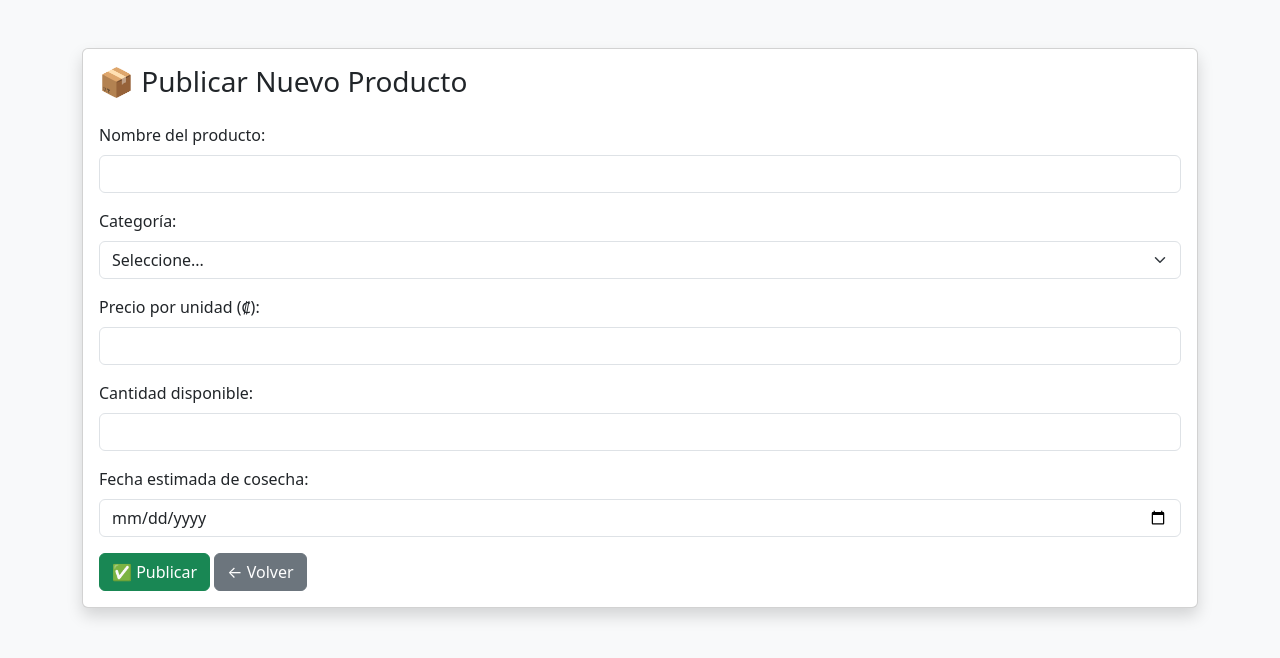
After one commit to CarlosRW/AgroDirectoCR, a PHP site: page /publicar_producto.php in a window 1280 px wide. The commit adds this page. Shown: the top 658 px of the page. Run offline with PHP 8.4, Linux system fonts and the light colour scheme; the visitor is signed in with stand-in values (Sample User, id 1).

Commit message:
Modificaciones Sergio
## Actualización
- Panel principal según el rol
- Productor: acceso a publicación de productos y pedidos
- Consumidor: acceso al catálogo y pedidos (en desarrollo)
- Publicación de productos (solo para productores):
- Formulario para agregar productos con:
- Nombre
- Categoría (Frutas, Vegetales, Granos)
- Precio
- Cantidad disponible
- Fecha estimada de cosecha

```diff
--- /dev/null
+++ b/cerrar_sesion.php
@@ -0,0 +1,5 @@
+<?php
+session_start();
+session_destroy();
+header("Location: registro.php");
+exit;
--- /dev/null
+++ b/publicar_producto.php
@@ -0,0 +1,61 @@
+<?php
+session_start();
+
+if (!isset($_SESSION['rol']) || $_SESSION['rol'] !== 'Productor') {
+    header("Location: panel.php");
+    exit;
+}
+?>
+
+<!DOCTYPE html>
+<html lang="es">
+<head>
+  <meta charset="UTF-8">
+  <title>Publicar Producto</title>
+  <link href="https://cdn.jsdelivr.net/npm/bootstrap@5.3.2/dist/css/bootstrap.min.css" rel="stylesheet">
+</head>
+<body class="bg-light">
+<div class="container mt-5">
+    <div class="card shadow">
+        <div class="card-body">
+            <h3 class="card-title mb-4">📦 Publicar Nuevo Producto</h3>
+
+            <form method="post" action="guardar_producto.php">
+                <div class="mb-3">
+                    <label class="form-label">Nombre del producto:</label>
+                    <input type="text" name="nombre" class="form-control" required>
+                </div>
+
+                <div class="mb-3">
+                    <label class="form-label">Categoría:</label>
+                    <select name="categoria" class="form-select" required>
+                        <option value="">Seleccione...</option>
+                        <option value="Frutas">Frutas</option>
+                        <option value="Vegetales">Vegetales</option>
+                        <option value="Granos">Granos</option>
+                    </select>
+                </div>
+
+                <div class="mb-3">
+                    <label class="form-label">Precio por unidad (₡):</label>
+                    <input type="number" name="precio" class="form-control" required>
+                </div>
+
+                <div class="mb-3">
+                    <label class="form-label">Cantidad disponible:</label>
+                    <input type="number" name="cantidad" class="form-control" required>
+                </div>
+
+                <div class="mb-3">
+                    <label class="form-label">Fecha estimada de cosecha:</label>
+                    <input type="date" name="fecha_cosecha" class="form-control">
+                </div>
+
+                <button type="submit" class="btn btn-success">✅ Publicar</button>
+                <a href="panel.php" class="btn btn-secondary">← Volver</a>
+            </form>
+        </div>
+    </div>
+</div>
+</body>
+</html>
--- a/registro.php
+++ b/registro.php
@@ -8,6 +8,8 @@ if ($_SERVER['REQUEST_METHOD'] === 'POST') {
     $contrasena_confirm = ($_POST['contrasena_confirm']);
     $rol = ($_POST['rol']);
     $direccion = ($_POST['direccion']);
+
+
 
     //Validar datos
     if (!filter_var($correo, FILTER_VALIDATE_EMAIL)) {
@@ -21,6 +23,9 @@ if ($_SERVER['REQUEST_METHOD'] === 'POST') {
         $_SESSION['rol'] = $rol;
         $_SESSION['correo'] = $correo;
         $_SESSION['direccion'] = $direccion;
+        // Redirigir si todo está correcto
+        header("Location: panel.php");
+        exit;
 
         $mensaje = "<div class='alert alert-success'>¡Registro exitoso para <strong>$nombre</strong> como <strong>$rol</strong>!</div>";
     }
```
Also changed, not shown: panel.php (added, +40 -0 lines), README.md.
